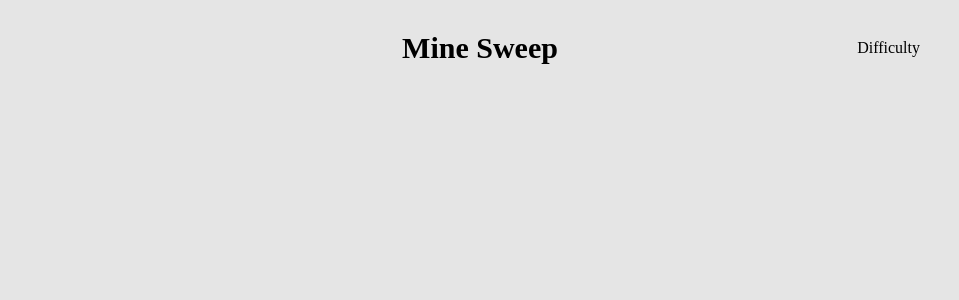
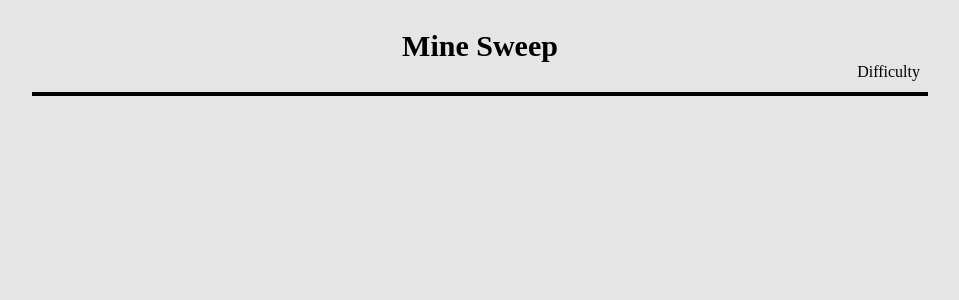
Before and after one commit to timjquigg/minesweep, a Next.js app: page / in a window 1280 px wide. Shown: the top 300 px of the page, without its empty margins (160-1119 px from the left). Built offline with nearby package versions, Linux system fonts and the light colour scheme.

Commit message:
update styles on banner

```diff
--- a/app/menu.tsx
+++ b/app/menu.tsx
@@ -41,17 +41,17 @@ export default function Menu({ show, setShow }: Props) {
           <div className="w-60 h-32 flex flex-col space-y-4 justify-center items-center  bg-neutral-200 bg-opacity-100 text-center">
             <ol className="space-y-2">
               <li className="">
-                <StyledButton id="easyMode" callback={easy}>
+                <StyledButton id="easyMode" classes="w-24" callback={easy}>
                   Easy
                 </StyledButton>
               </li>
               <li>
-                <StyledButton id="mediumMode" callback={medium}>
+                <StyledButton id="mediumMode" classes="w-24" callback={medium}>
                   Medium
                 </StyledButton>
               </li>
               <li>
-                <StyledButton id="hardMode" callback={hard}>
+                <StyledButton id="hardMode" callback={hard} classes="w-24">
                   Hard
                 </StyledButton>
               </li>
--- a/app/title.tsx
+++ b/app/title.tsx
@@ -11,11 +11,13 @@ export default function Title() {
 
   return (
     <>
-      <div className="sticky top-0 w-full h-24 flex items-center justify-center ">
+      <div className="sticky top-0 w-full h-24 flex justify-center border-solid border-black border-b-4">
         <div className="flex-1"></div>
-        <h1 className="text-3xl font-serif font-bold">Mine Sweep</h1>
-        <div className="flex-1">
-          <div className="flex justify-end">
+        <h1 className="flex flex-col justify-center text-3xl font-serif font-bold">
+          Mine Sweep
+        </h1>
+        <div className="flex flex-row justify-end items-end flex-1">
+          <div className="">
             <button className="m-2" onClick={handleClick}>
               Difficulty
             </button>
```
